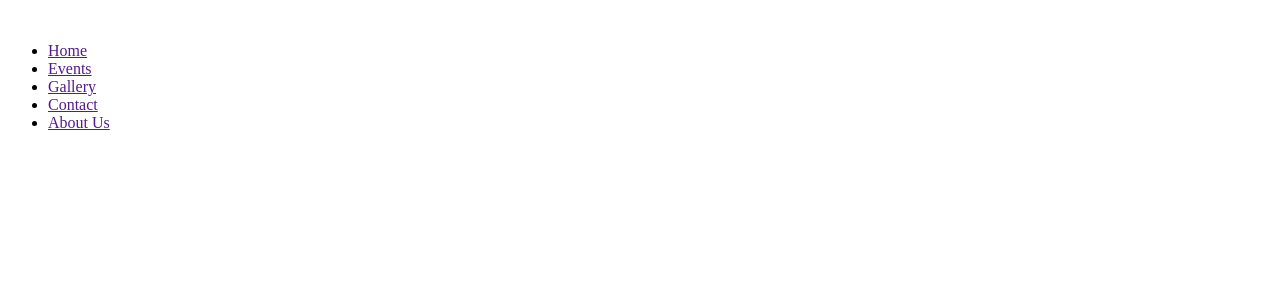
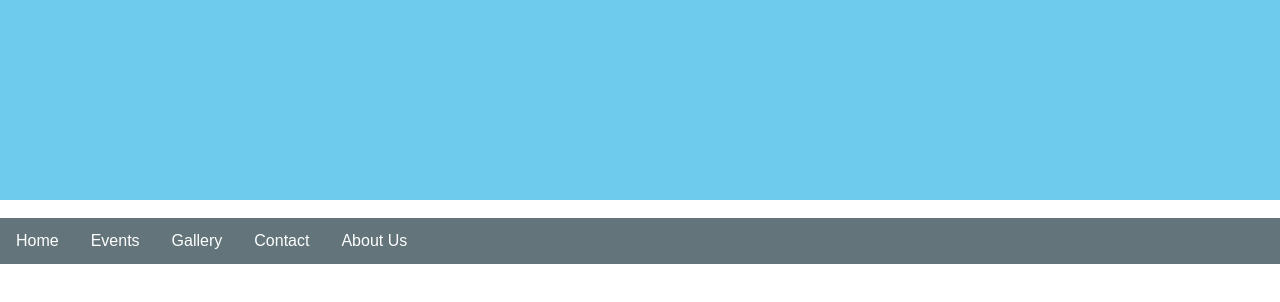
Before and after one commit to 2160559/WEB-TECH-PRELIMS, a plain HTML site: page Cultural Heritage Promotion and Preservation/index.html in a window 1280 px wide. Drawn offline with Linux system fonts and the light colour scheme.

Commit message:
Add folder

```diff
--- a/Cultural Heritage Promotion and Preservation/index.html
+++ b/Cultural Heritage Promotion and Preservation/index.html
@@ -2,7 +2,7 @@
 <html lang="">
 <head>
     <meta charset="utf-8">
-    <meta name="viewport" content="width=device-width, initial-scale=1.0">
+    <link rel="stylesheet" href="styles/main.css">
     <title>Home</title>
 </head>
 
@@ -11,9 +11,11 @@
 
     </header>
 
-    <nav id="main_menu">
+    <div id="nav_container">
+        <nav>
             <img src="" id="logo">
 
+            <div id="main_menu">
                 <ul id="menu">
                     <li><a href="" >Home</a></li>
                     <li><a href="" >Events</a></li>
@@ -21,13 +23,14 @@
                     <li><a href="" >Contact</a></li>
                     <li><a href="" >About Us</a></li>
                 </ul>
+            </div>
         </nav>
+    </div>
 
-    <article>
-        <section>
+    <div id="intro_1">
 
-        </section>
-    </article>
+    </div>
+
 
     <footer>
 
--- /dev/null
+++ b/Cultural Heritage Promotion and Preservation/styles/main.css
@@ -0,0 +1,40 @@
+* {
+    margin: 0px;
+    padding: 0px;
+    font-family: arial;
+}
+
+#banner {
+    height: 200px;
+    width: 100%;
+    background-color: #6fcbed;
+}
+
+/* End banner */
+
+/* Menu */
+ul {
+    list-style-type: none;
+    margin: 0;
+    padding: 0;
+    overflow: hidden;
+    background-color: #63747a;
+}
+
+li {
+    float: left;
+}
+
+li a {
+    display: block;
+    color: white;
+    text-align: center;
+    padding: 14px 16px;
+    text-decoration: none;
+}
+
+li a:visited {
+    color: white;
+}
+
+/* End menu */
```
Lines whose indentation alone changed are shown as unchanged.
